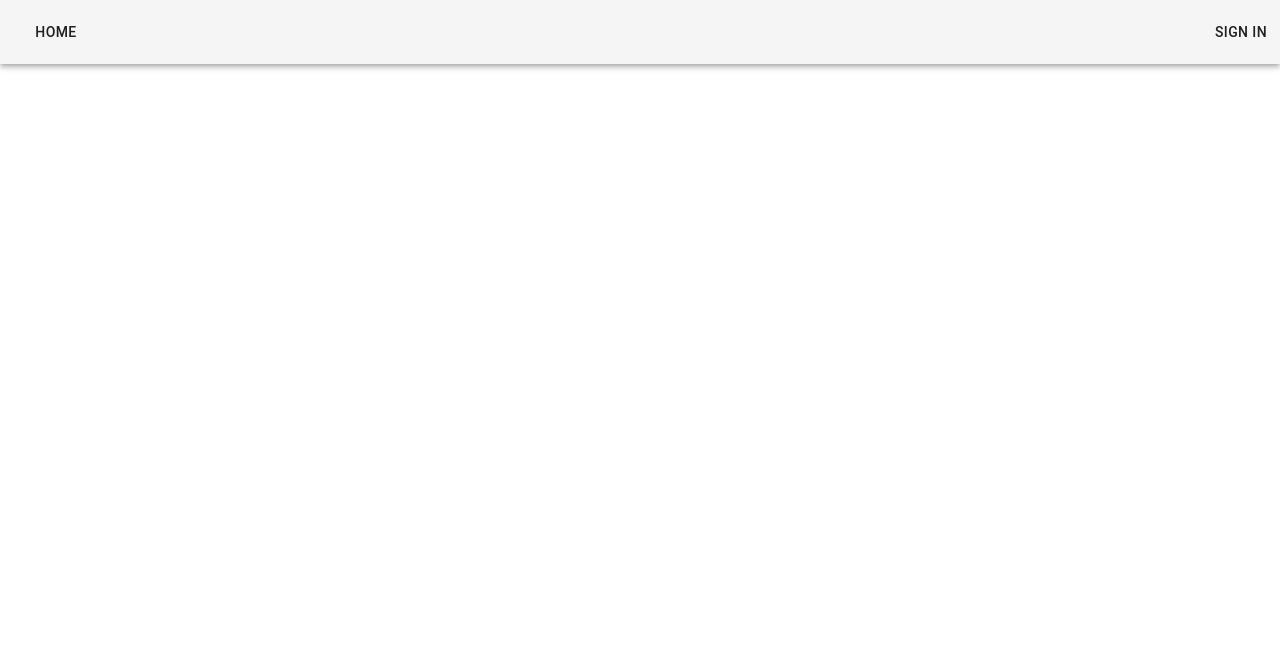
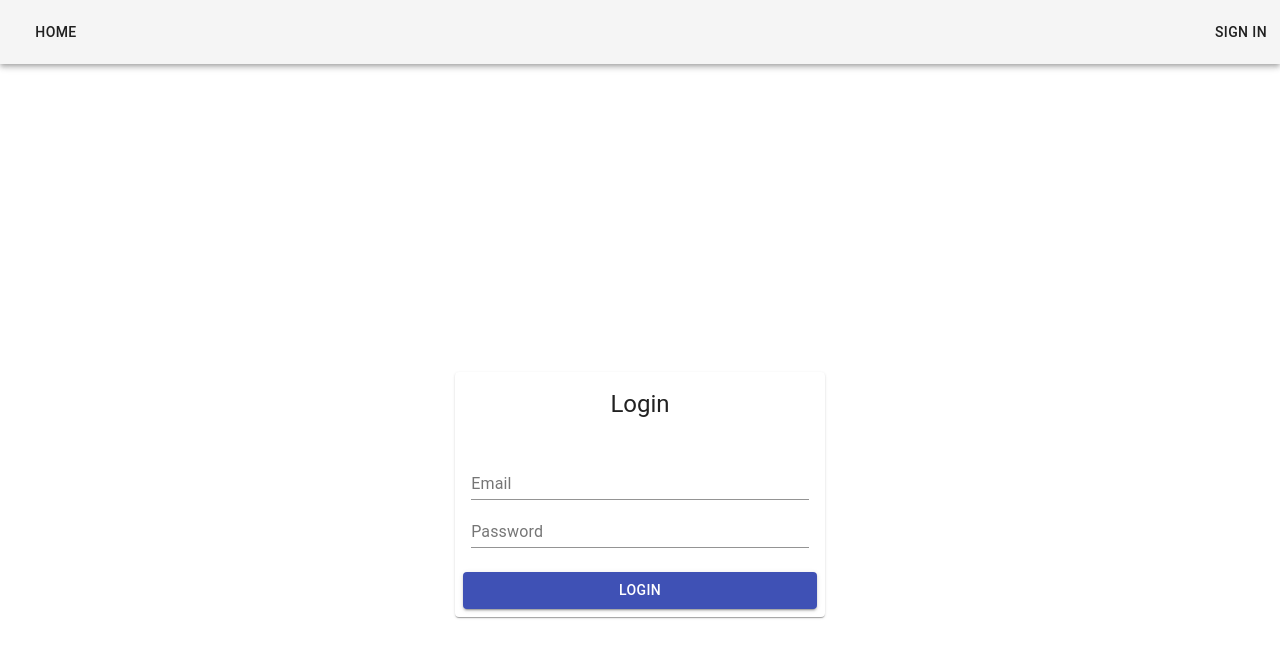
Before and after one commit to ru03/user_management_front, a React (Create React App) app: page / in a window 1280 px wide. Shown: the top 658 px of the page. Built offline with nearby package versions, Linux system fonts and the light colour scheme; no server answers.

Commit message:
Add default root route

```diff
--- a/src/App.js
+++ b/src/App.js
@@ -17,6 +17,7 @@ function App() {
           <Route path='/login' component={Auth} />
           <PrivateRoute path="/users" component={Main} />
           <PrivateRoute path="/user/:id?" component={User} />
+          <Route path='/' component={Auth} />
           {/* <PrivateRoute path="/user" component={User} /> */}
         </AuthProvider>
       </Switch>
--- a/src/config/config.js
+++ b/src/config/config.js
@@ -1,5 +1,5 @@
-import dev from './dev';
-import prod from './prod';
+// import dev from './dev';
+// import prod from './prod';
 
 // const config = process.env.NODE_ENV !== 'production' ? dev : prod;
 const config = process.env;
```
